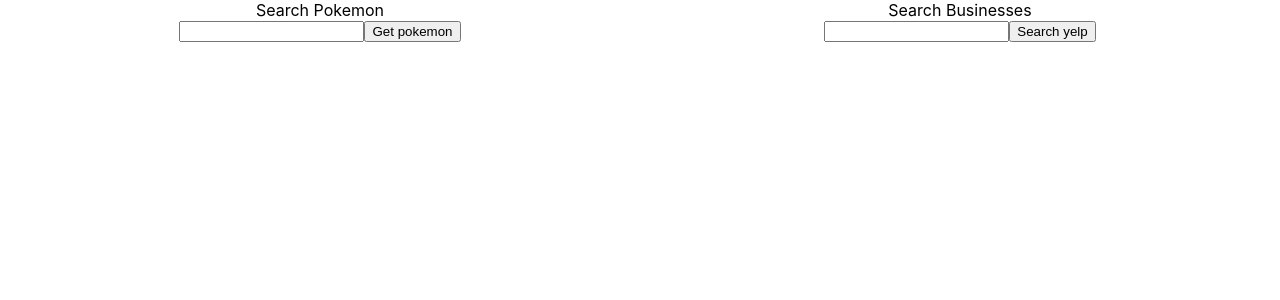
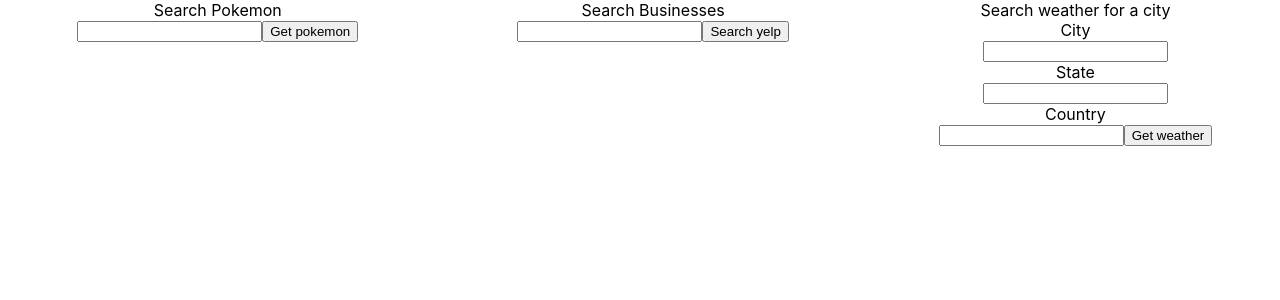
Before and after one commit to ryanflitcroft/api-hb, a React (Create React App) app: page / in a window 1280 px wide. Shown: the top 300 px of the page. Built offline with nearby package versions, Linux system fonts and the light colour scheme.

Commit message:
rfc written for component WeatherSearch, server function weather. weather failing on const weatherResponse fetch to openweathermap api... will come back to it.

```diff
--- a/src/App.js
+++ b/src/App.js
@@ -1,5 +1,6 @@
 import PokemonSearch from './PokemonSearch';
 import YelpSearch from './YelpSearch';
+import WeatherSearch from './WeatherSearch';
 import './App.css';
 
 function App() {
@@ -7,6 +8,7 @@
     <div className="App">
       <PokemonSearch />
       <YelpSearch />
+      <WeatherSearch />
     </div>
   );
 }
--- a/src/Business.js
+++ b/src/Business.js
@@ -7,7 +7,6 @@
         <img src={business.image_url} alt={business.name} />
         <figcaption>{business.name}</figcaption>
       </figure>
-      {business.name}
     </>
   );
 }
--- a/src/WeatherSearch.js
+++ b/src/WeatherSearch.js
@@ -1,27 +1,53 @@
 import { useState } from 'react';
+import WeatherSpinner from './WeatherSpinner';
 
 export default function WeatherSearch() {
       // you'll need to track your weather search results, the loading state, and a form field for location with a default value.
+  const [weather, setWeather] = useState([]);
+  const [city, setCity] = useState('');
+  const [state, setState] = useState('');
+  const [country, setCountry] = useState('');
+  const [loading, setLoading] = useState(false);
 
   async function handleWeatherSubmit(e) {
     e.preventDefault();
-
+    setLoading(true);
         // set the loading state to true
         // use fetch to make a request to your netlify weather function. Be sure to pass the location as a query param in the URL
+    const response = await fetch(`/.netlify/functions/weather?city=${city}&state=${state}&country=${country}`);
 
-
+    const json = await response.json();
+    setWeather(json);
         // put the jsonified data in state and set the loading state to false
   }
 
   return (
     <section className='weather'>
       {/* make the fetch on submit */}
-      <form>
+      <form onSubmit={handleWeatherSubmit}>
             Search weather for a city
         {/* add inputs/labels for city name, state, and country, using all the things we need with react forms. Don't forget to use the value property to sync these up with the default values in react state */}
+        <label htmlFor='city'>City</label>
+        <input name='city'
+          onChange={(e) => setCity(e.target.value)}
+          value={city} />
+        <label htmlFor='state'>State</label>
+        <input name='state'
+          onChange={(e) => setState(e.target.value)}
+          value ={state} />
+        <label htmlFor='country'>Country</label>
+        <input name='country'
+          onChange={(e) => setCountry(e.target.value)}
+          value={country} />
         <button>Get weather</button>
       </form>
-      {/* Make a ForecastList component to import and use here. Use a ternery to display a loading spinner (make a <Spinner /> component for this) if the data is still loading. */}
+      {/* Make a ForecastList component to import and use here. Use a ternary to display a loading spinner (make a <Spinner /> component for this) if the data is still loading. */}
+      {
+        loading
+        &&
+        <WeatherSpinner />
+      }
+
     </section>
   );
 
--- /dev/null
+++ b/src/WeatherSpinner.js
@@ -0,0 +1,7 @@
+import React from 'react';
+
+export default function WeatherSpinner() {
+  return (
+    <img src='https://icon-library.com/images/custom-loading-icon/custom-loading-icon-10.jpg' alt='' className='spinner' />
+  );
+}
```
Also changed, not shown: 1 other file (tests, documents, lock files or other folders).
